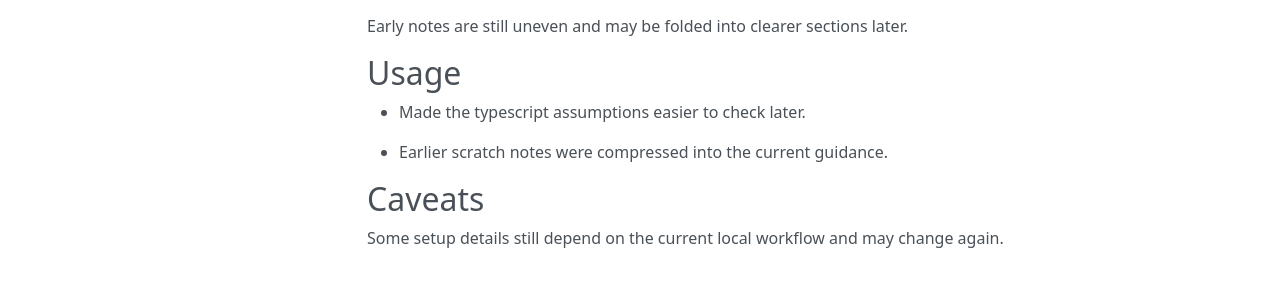
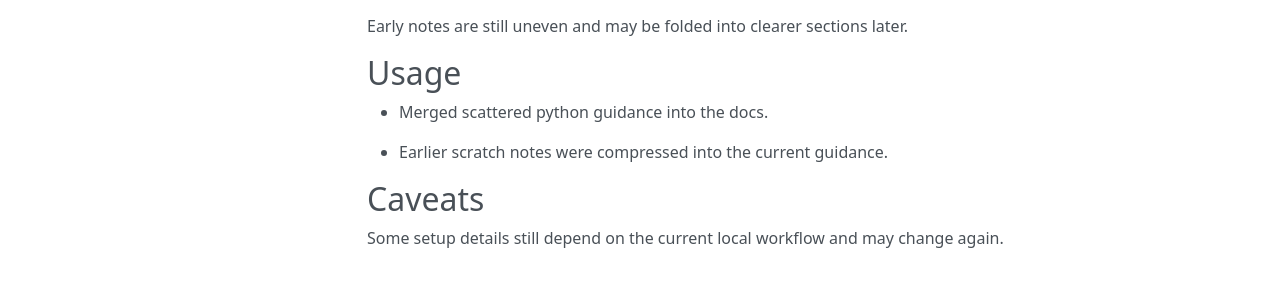
Before and after one commit to sebastianspicker/rae, an MkDocs documentation site: the page built from docs/README.md, in a window 1280 px wide. Shown: the part 340-636 px from the top of the page. Built offline with MkDocs 1.6.1, drawn with Linux system fonts in a browser that asks for light colours; nearby versions of some CDN libraries.

Commit message:
docs(python): add Python runbook details in the orchestration path

```diff
--- a/docs/README.md
+++ b/docs/README.md
@@ -11,7 +11,7 @@ This page keeps the current readme guidance concise after earlier rough notes.
 Early notes are still uneven and may be folded into clearer sections later.
 
 ## Usage
-- Made the typescript assumptions easier to check later.
+- Merged scattered python guidance into the docs.
 
 - Earlier scratch notes were compressed into the current guidance.
 
```
